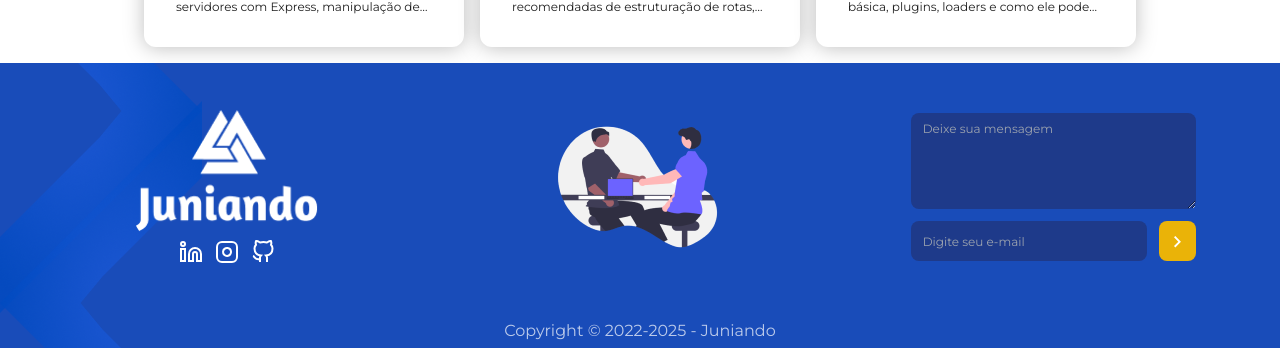
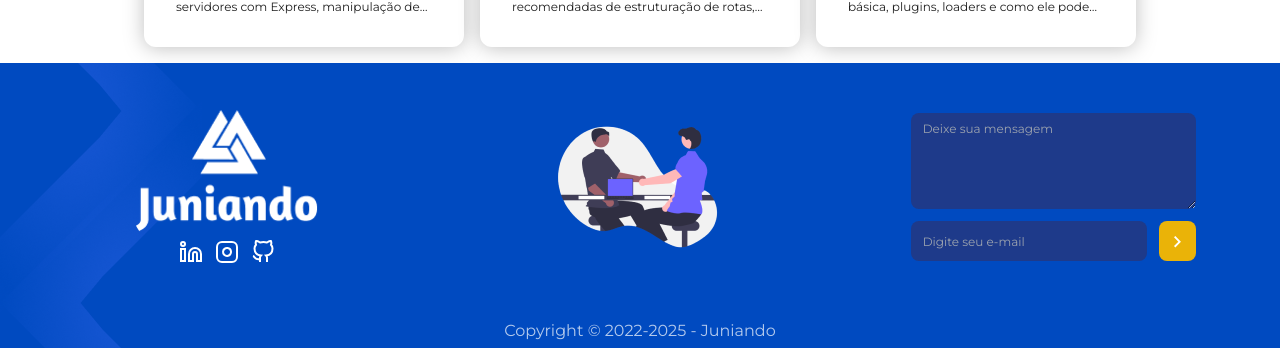
Before and after one commit to leonardohernandesq/juniando-web, a Next.js app: page / in a window 1280 px wide. Shown: the part 1877-2225 px from the top of the page. Built offline with nearby package versions, Linux system fonts and the light colour scheme.

Commit message:
refactor: footer components

```diff
--- a/src/app/globals.css
+++ b/src/app/globals.css
@@ -5,7 +5,6 @@
 :root {
   --background: #ffffff;
   --foreground: #171717;
-  --primary: #194cb9;
 }
 
 @media (max-width: 1080px) {
@@ -28,7 +27,6 @@
   :root {
     --background: #0a0a0a;
     --foreground: #ededed;
-    --primary: #194cb9;
   }
 } */
 
--- a/src/components/footer.tsx
+++ b/src/components/footer.tsx
@@ -9,7 +9,7 @@ import ArrowRight from "./icons/arrow-right";
 const Footer = () => {
   const currentYear = new Date().getFullYear();
   return (
-    <footer className="md:h-72 h-auto pt-8 md:pt-2 bg-primary relative overflow-hidden">
+    <footer className="md:h-72 h-auto pt-8 md:pt-2 bg-principal-secondary relative overflow-hidden">
       <Image
         className="z-0 absolute left-0 top-0 -rotate-180"
         src={"/images/footer-detail-r.png"}
--- a/tailwind.config.ts
+++ b/tailwind.config.ts
@@ -9,7 +9,6 @@ export default {
   theme: {
     extend: {
       colors: {
-        primary: "var(--primary)",
         background: "var(--background)",
         foreground: "var(--foreground)",
 
```
